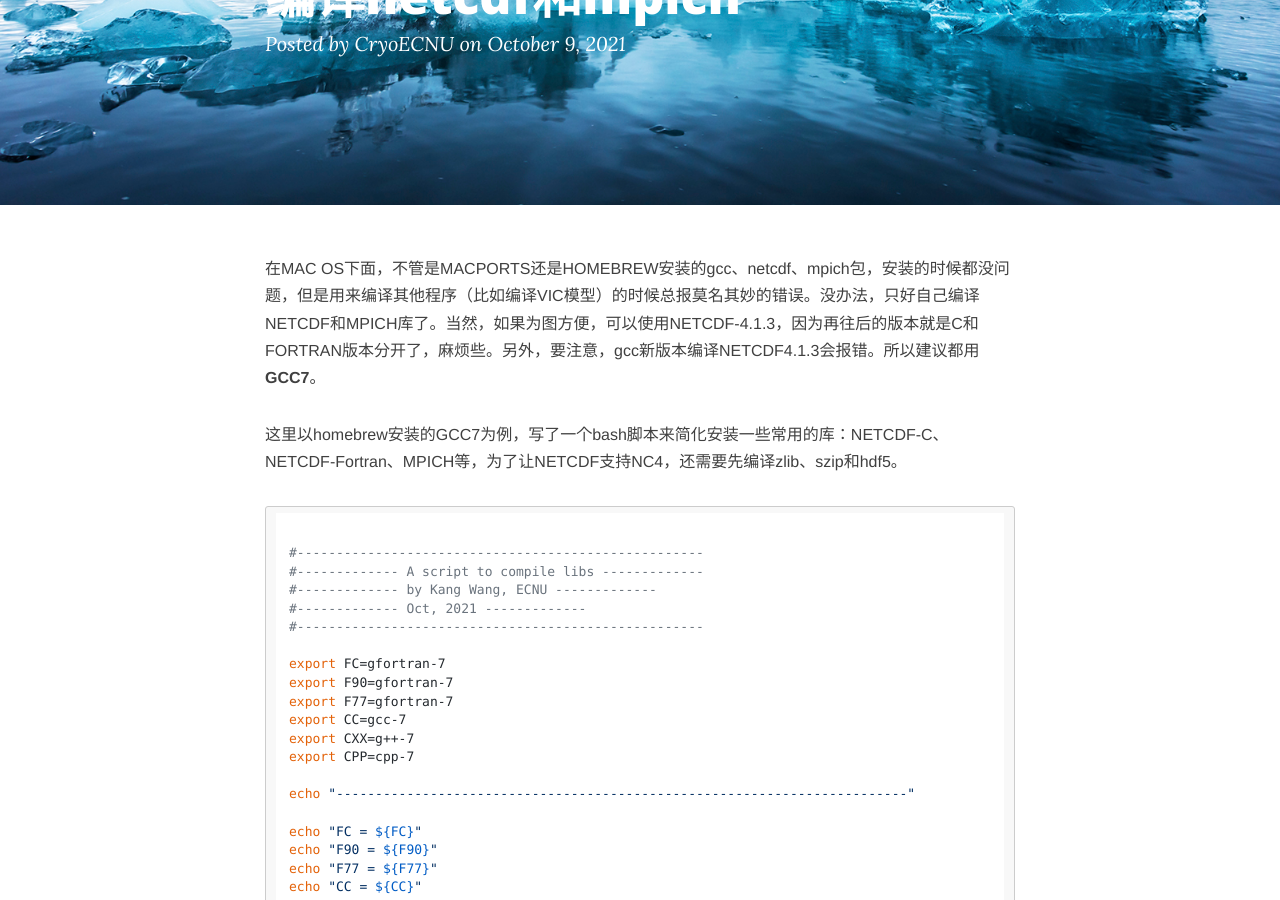
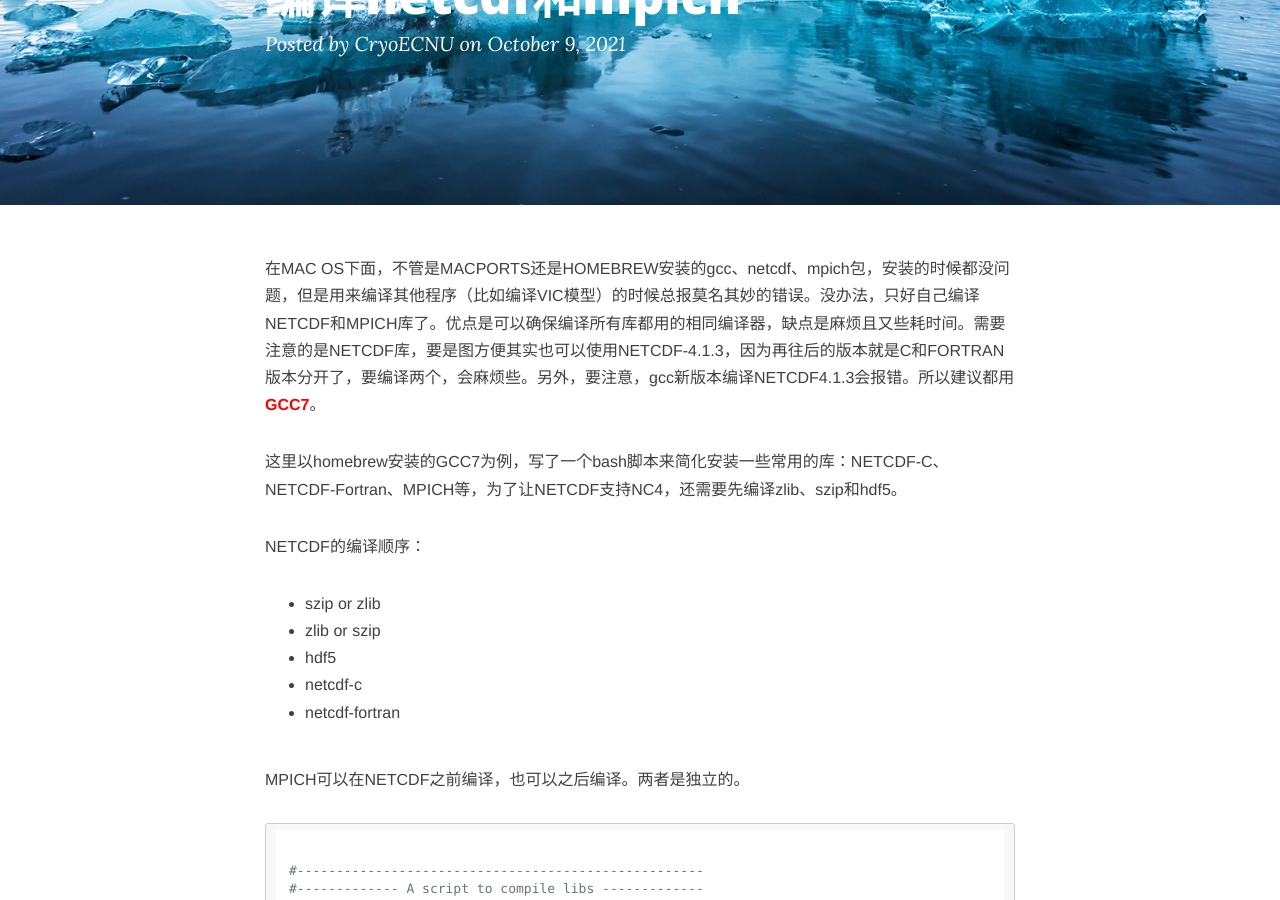
Before and after one commit to CryoECNU/cryoecnu.github.io, a Jekyll site: the page built from _posts/2021-10-09-编译NETCDF和MPICH.md, in a window 1280 px wide and 900 px high, scrolled down 229 px. Built offline with Jekyll 4.4.1, drawn with Linux system fonts in a browser that asks for light colours; nearby versions of some CDN libraries; comment, search, counter and statistics services are not loaded.

Commit message:
Update 2021-10-09-编译NETCDF和MPICH.md

````diff
--- a/_posts/2021-10-09-编译NETCDF和MPICH.md
+++ b/_posts/2021-10-09-编译NETCDF和MPICH.md
@@ -8,9 +8,19 @@ tags: [Software, netcdf, mpich, compile]
 header-img: img/top.png    #这篇文章标题背景图片
 ---
 
-在MAC OS下面，不管是MACPORTS还是HOMEBREW安装的gcc、netcdf、mpich包，安装的时候都没问题，但是用来编译其他程序（比如编译VIC模型）的时候总报莫名其妙的错误。没办法，只好自己编译NETCDF和MPICH库了。当然，如果为图方便，可以使用NETCDF-4.1.3，因为再往后的版本就是C和FORTRAN版本分开了，麻烦些。另外，要注意，gcc新版本编译NETCDF4.1.3会报错。所以建议都用**GCC7**。
+在MAC OS下面，不管是MACPORTS还是HOMEBREW安装的gcc、netcdf、mpich包，安装的时候都没问题，但是用来编译其他程序（比如编译VIC模型）的时候总报莫名其妙的错误。没办法，只好自己编译NETCDF和MPICH库了。优点是可以确保编译所有库都用的相同编译器，缺点是麻烦且又些耗时间。需要注意的是NETCDF库，要是图方便其实也可以使用NETCDF-4.1.3，因为再往后的版本就是C和FORTRAN版本分开了，要编译两个，会麻烦些。另外，要注意，gcc新版本编译NETCDF4.1.3会报错。所以建议都用<span style="color:red">**GCC7**</span>。
 
 这里以homebrew安装的GCC7为例，写了一个bash脚本来简化安装一些常用的库：NETCDF-C、NETCDF-Fortran、MPICH等，为了让NETCDF支持NC4，还需要先编译zlib、szip和hdf5。
+
+NETCDF的编译顺序：
+
+* szip or zlib
+* zlib or szip
+* hdf5
+* netcdf-c
+* netcdf-fortran
+
+MPICH可以在NETCDF之前编译，也可以之后编译。两者是独立的。
 
 
 ```
````
